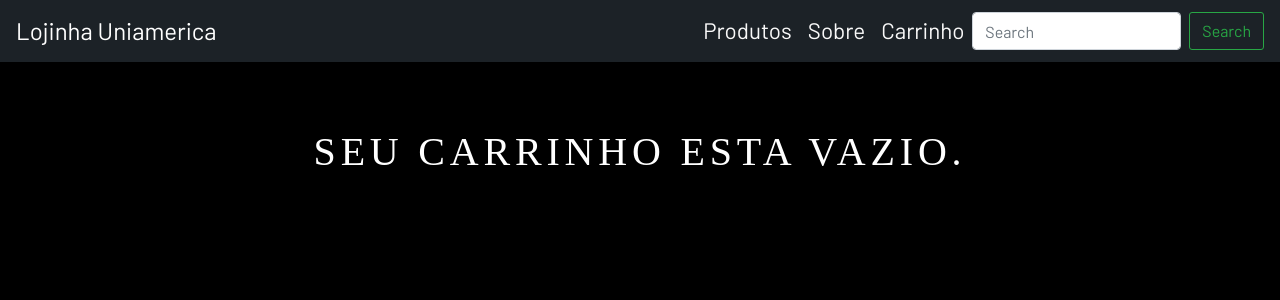
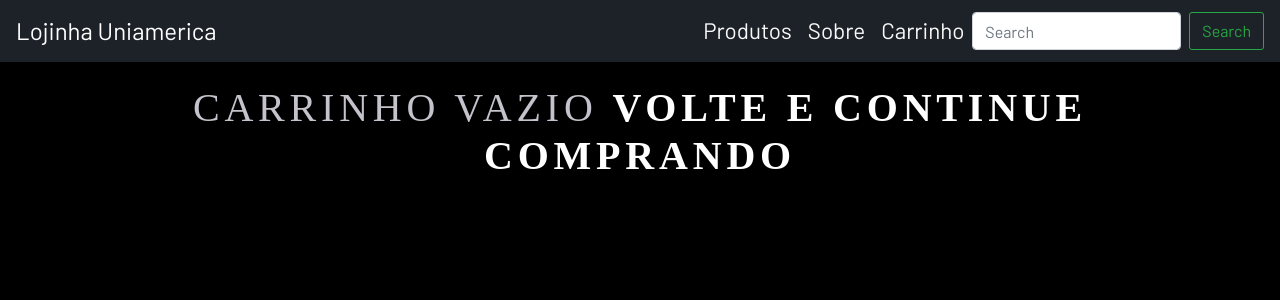
Before and after one commit to Henriquecesp/lojinha-react, a React (Create React App) app: page /Cart in a window 1280 px wide. Shown: the top 300 px of the page. Built offline with nearby package versions, Linux system fonts and the light colour scheme.

Commit message:
titulo empty cart

```diff
--- a/src/components/Cart/EmptyCart.js
+++ b/src/components/Cart/EmptyCart.js
@@ -1,14 +1,11 @@
 import React from "react";
+import Title from '../Title'
 
 const EmptyCart = () => {
   return (
-    <div className='container mt-5'>
-      <div className='row'>
-        <div className='empty-position col-10 mx-auto text-center text-title text-white'>
-          <h1>Seu carrinho esta vazio.</h1>
-        </div>
-      </div>
-    </div>
+    <div className='pt-1'>
+    <Title name='Carrinho vazio' title='volte e continue comprando' />
+  </div>
   );
 };
 
```
